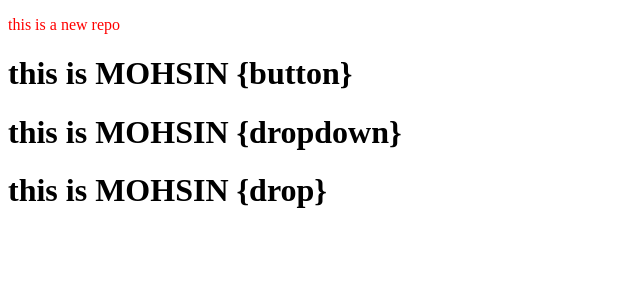
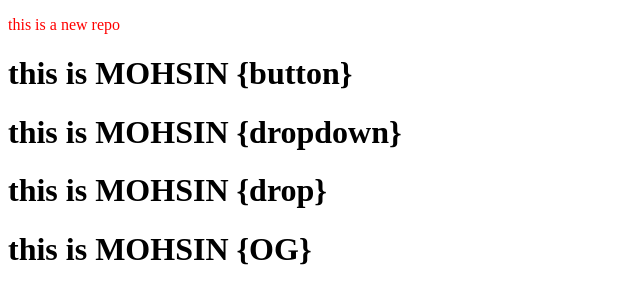
Before and after one commit to mohsiinnn/newfolder, a plain HTML site: page index.html in a window 1280 px wide. Shown: the whole page, without its empty margins (0-640 px from the left). Drawn offline with Linux system fonts and the light colour scheme.

Commit message:
wessy hi

```diff
--- a/index.html
+++ b/index.html
@@ -11,5 +11,6 @@
     <h1>this is MOHSIN {button}</h1>
     <h1>this is MOHSIN {dropdown}</h1>
     <h1>this is MOHSIN {drop}</h1>
+    <h1>this is MOHSIN {OG}</h1>
 </body>
 </html>
```
